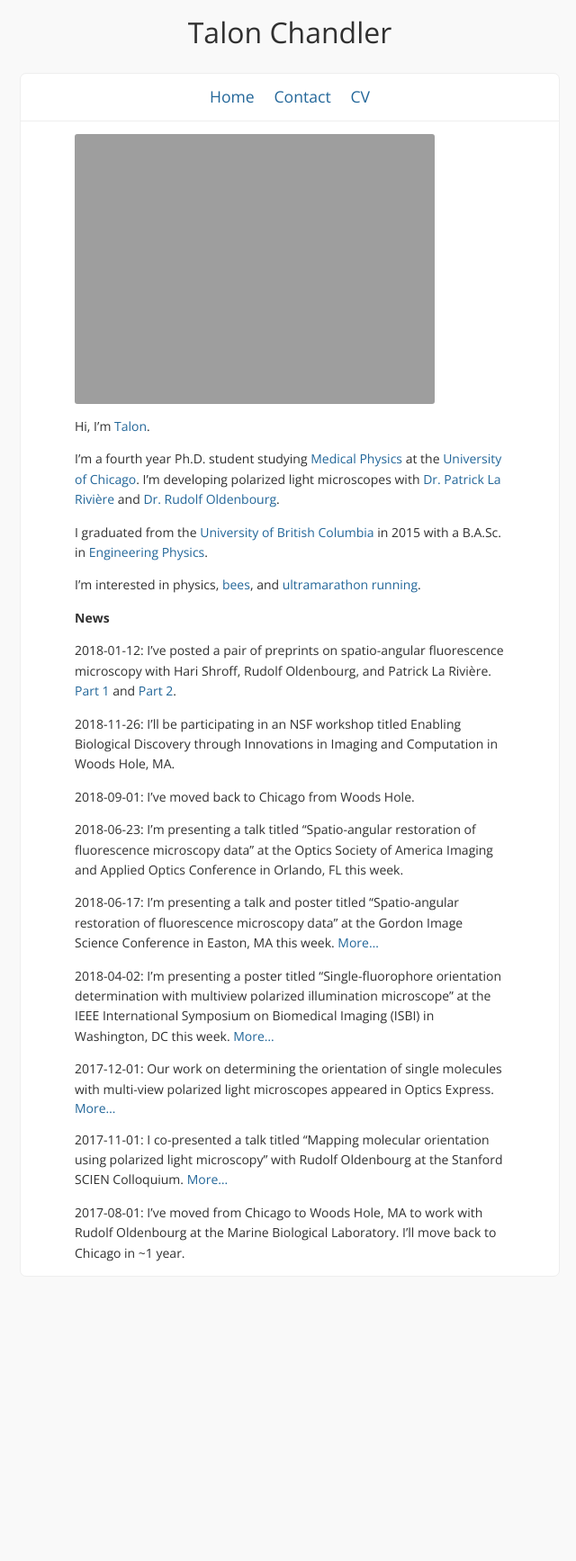
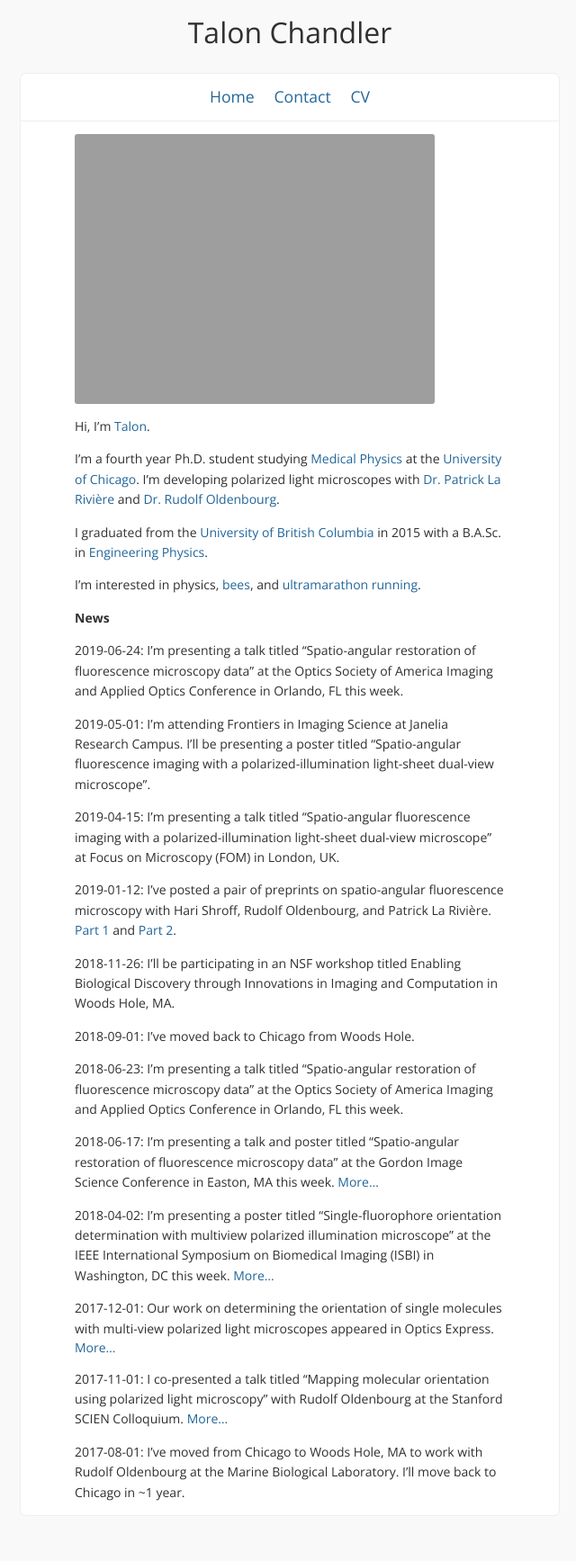
Before and after one commit to talonchandler/talonchandler.github.io, a Jekyll site: the page built from index.md, in a window 1280 px wide. Shown: the whole page at 90% size, without its empty margins (318-958 px from the left). Built offline with Jekyll 4.4.1, drawn with Linux system fonts in a browser that asks for light colours; nearby versions of some CDN libraries; comment, search, counter and statistics services are not loaded; before the commit the page ends 1469 px from its top, so only the background shows below that.

Commit message:
Updated events

```diff
--- a/index.md
+++ b/index.md
@@ -14,22 +14,21 @@ I'm interested in physics, [bees](http://scandiahoney.com/), and [ultramarathon
 
 <span class="bold">News</span>
 
-2018-01-12: I've posted a pair of preprints on spatio-angular fluorescence
-microscopy with Hari Shroff, Rudolf Oldenbourg, and Patrick La
-Rivi&egrave;re. [Part 1](https://arxiv.org/abs/1812.07093) and [Part
-2](https://arxiv.org/abs/1901.01181).
+2019-06-24: I'm presenting a talk titled "Spatio-angular restoration of fluorescence microscopy data" at the Optics Society of America Imaging and Applied Optics Conference in Orlando, FL this week.
 
-2018-11-26: I'll be participating in an NSF workshop titled Enabling Biological
-    Discovery through Innovations in Imaging and Computation in Woods Hole, MA.
+2019-05-01: I'm attending Frontiers in Imaging Science at Janelia Research Campus. I'll be presenting a poster titled "Spatio-angular fluorescence imaging with a polarized-illumination light-sheet dual-view microscope".
+
+2019-04-15: I'm presenting a talk titled "Spatio-angular fluorescence imaging with a polarized-illumination light-sheet dual-view microscope" at Focus on Microscopy (FOM) in London, UK.
+
+2019-01-12: I've posted a pair of preprints on spatio-angular fluorescence microscopy with Hari Shroff, Rudolf Oldenbourg, and Patrick La Rivi&egrave;re. [Part 1](https://arxiv.org/abs/1812.07093) and [Part 2](https://arxiv.org/abs/1901.01181).
+
+2018-11-26: I'll be participating in an NSF workshop titled Enabling Biological Discovery through Innovations in Imaging and Computation in Woods Hole, MA.
 
 2018-09-01: I've moved back to Chicago from Woods Hole.
 
-2018-06-23: I'm presenting a talk titled "Spatio-angular restoration of \\
-      fluorescence microscopy data" at the Optics Society of America Imaging and
-      Applied Optics Conference in Orlando, FL this week.
+2018-06-23: I'm presenting a talk titled "Spatio-angular restoration of fluorescence microscopy data" at the Optics Society of America Imaging and Applied Optics Conference in Orlando, FL this week.
 
-2018-06-17: I'm presenting a talk and poster titled "Spatio-angular restoration
-      of fluorescence microscopy data" at the Gordon Image Science Conference in Easton, MA this week. [More...]({{ site.url }}/posters/2018-gordon.pdf)
+2018-06-17: I'm presenting a talk and poster titled "Spatio-angular restoration of fluorescence microscopy data" at the Gordon Image Science Conference in Easton, MA this week. [More...]({{ site.url }}/posters/2018-gordon.pdf)
 
 2018-04-02: I'm presenting a poster titled "Single-fluorophore orientation determination with multiview polarized illumination microscope" at the IEEE International Symposium on Biomedical Imaging (ISBI) in Washington, DC this week. [More...]({{ site.url }}/posters/2018-isbi.pdf)
 
```
